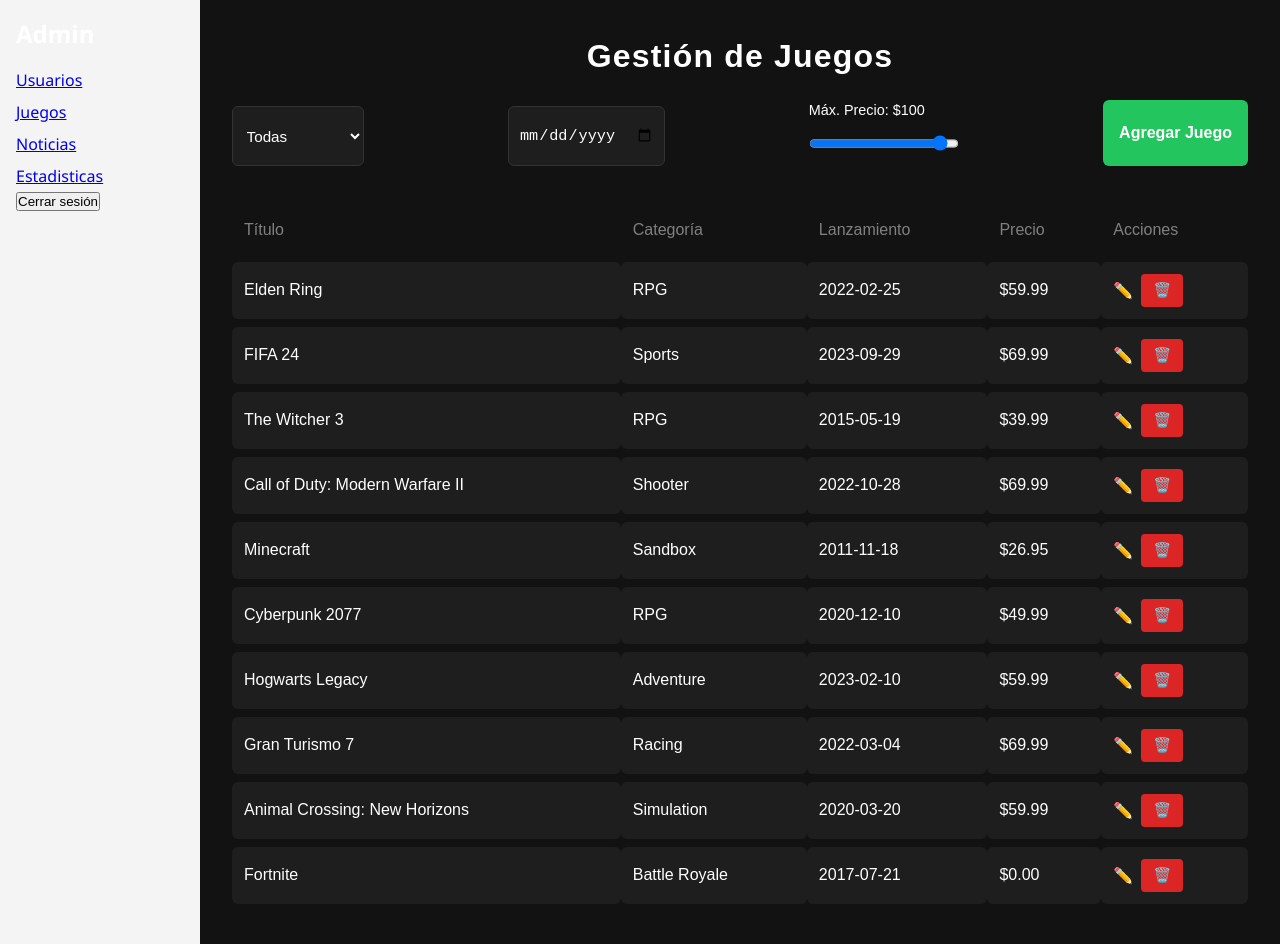
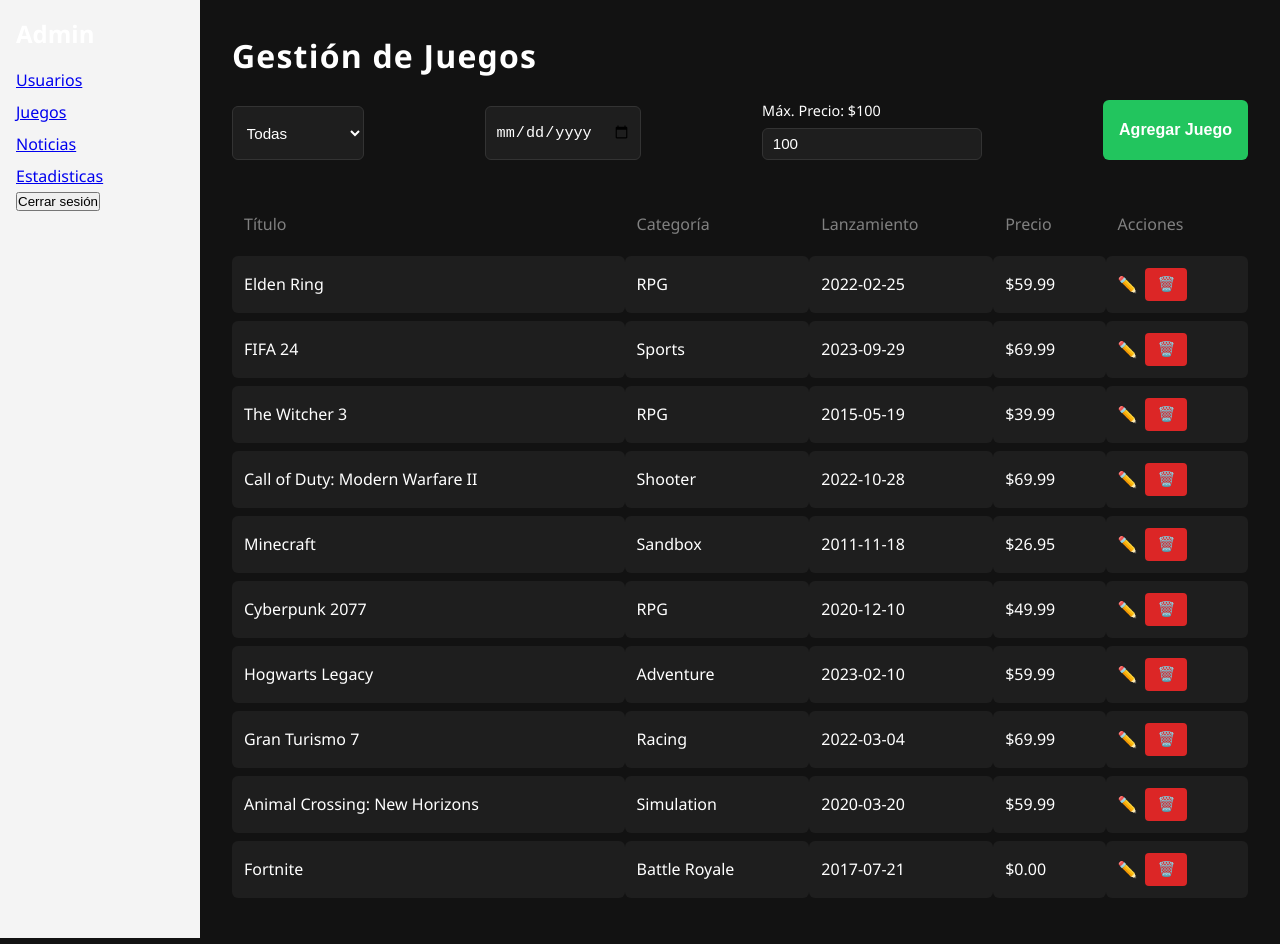
Before and after one commit to marcv00/proyectoprograweb, a React (Vite) app: page /#/admin/games in a window 1280 px wide. Built offline with nearby package versions, Linux system fonts and the light colour scheme.

Commit message:
avances admin - juegos

```diff
--- a/src/pages/admin/AdminGames.module.css
+++ b/src/pages/admin/AdminGames.module.css
@@ -1,10 +1,14 @@
 .adminContainer {
   padding: 2rem;
-  font-family: sans-serif;
   background-color: #121212;
   min-height: 100vh;
   color: white;
 }
+
+.adminContainer > h1 {
+  text-align: left;
+}
+
 
 .filtersRow {
   display: flex;
@@ -13,6 +17,8 @@
   flex-wrap: wrap;
   gap: 1rem;
 }
+
+
 
 .filtersRow label {
   display: flex;
@@ -23,7 +29,7 @@
 
 .filtersRow select,
 .filtersRow input[type="date"],
-.filtersRow input[type="range"] {
+.filtersRow input[type="text"] {
   background-color: #1e1e1e;
   color: white;
   border: 1px solid #333;
--- a/src/pages/admin/AdminGames.tsx
+++ b/src/pages/admin/AdminGames.tsx
@@ -84,15 +84,14 @@
           <option value="Battle Royale">Battle Royale</option>
         </select>
         <input type="date" name="releaseDate" onChange={handleFilterChange} />
-        <div className={styles.sliderContainer}>
+        <div>
           <label>Máx. Precio: ${filters.maxPrice}</label>
           <input
-            type="range"
+            type="text"
             name="maxPrice"
-            min="0"
-            max="100"
             value={filters.maxPrice}
             onChange={handleFilterChange}
+
           />
         </div>
         <button className={styles.addButton}>Agregar Juego</button>
```
Also changed, not shown: public/plus-icon-black.svg (added), public/trash-icon.svg (added).
